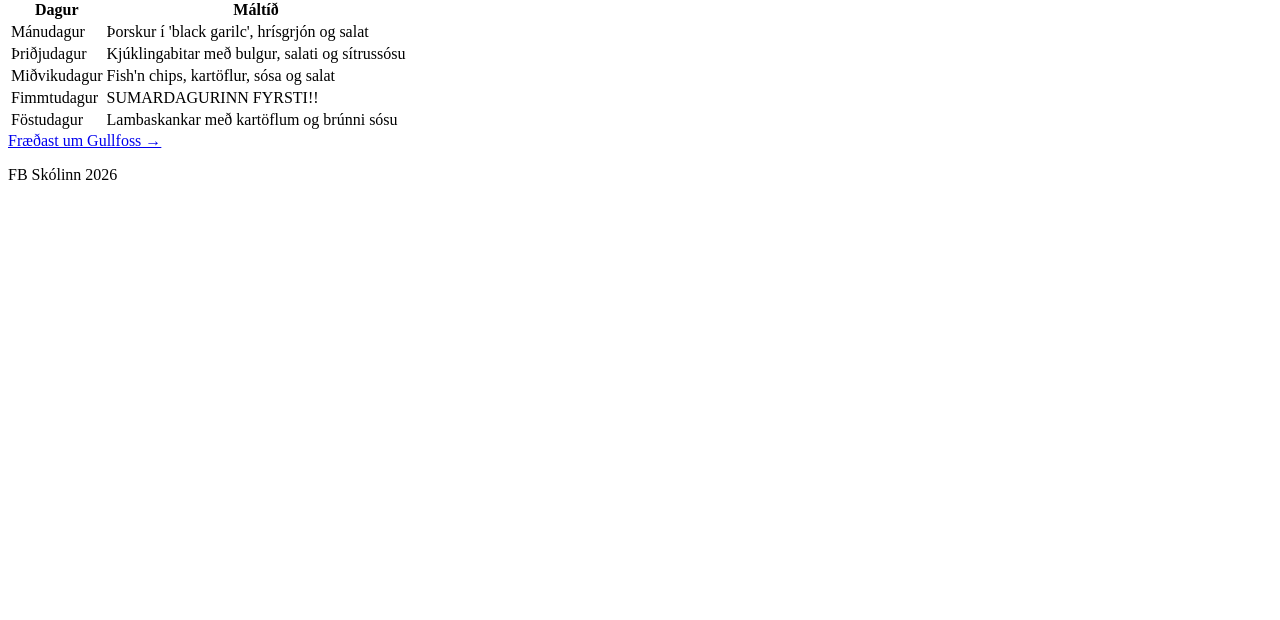
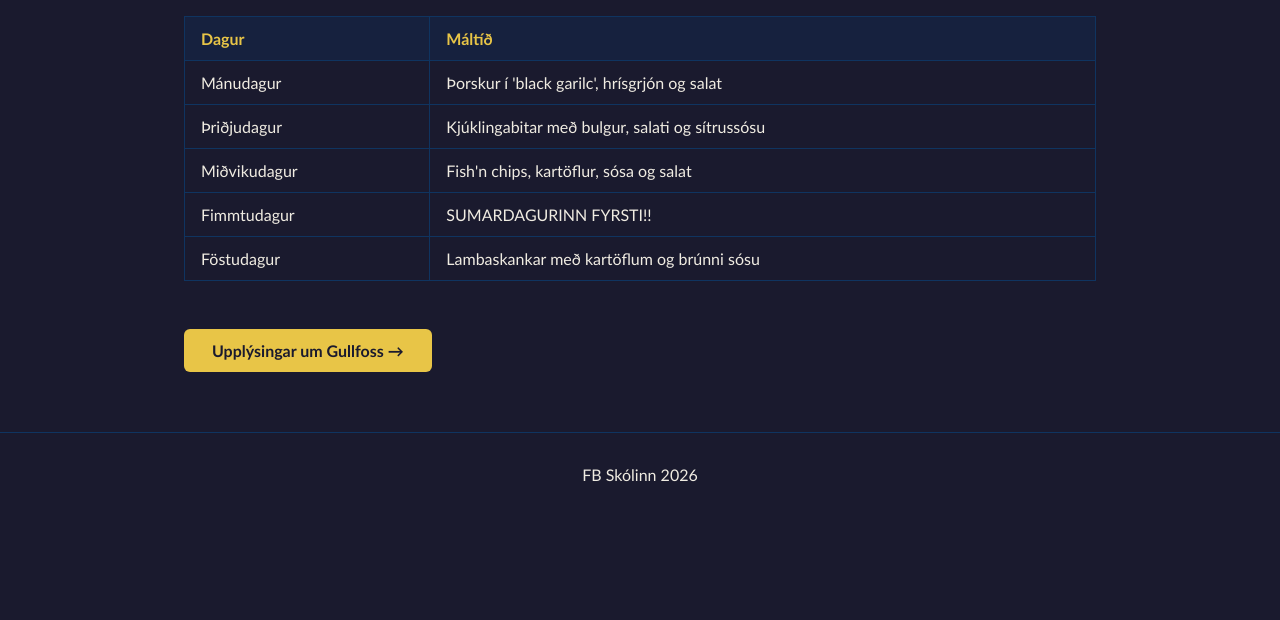
Before and after one commit to am3907922-ux/Matse-ill-og-Gullfoss, a website: page views/matseðill.html in a window 1280 px wide. Shown: the part 180-800 px from the top of the page. Drawn offline with Linux system fonts and the light colour scheme.

Commit message:
Þurfti að laga nokkrar villur, verkefnið er tilbúið núna

```diff
--- a/app.js
+++ b/app.js
@@ -6,7 +6,7 @@ const PORT = 3000;
 app.use(express.static('public'));
 
 // Routes
-const matseðillRoutes = require('./routes/matseðill');
+const matseðillRoutes = require('./routes/matsedill');
 const gullfossRoutes = require('./routes/gullfoss');
 
 app.use('/', matseðillRoutes);
--- a/views/matseðill.html
+++ b/views/matseðill.html
@@ -4,7 +4,7 @@
     <meta charset="UTF-8">
     <meta name="viewport" content="width=device-width, initial-scale=1.0">
     <title>FB Matseðill</title>
-    <link rel="stylesheet" href="/css/stíll.css">
+    <link rel="stylesheet" href="/css/styles.css">
 </head>
 <body>
 
@@ -46,7 +46,7 @@
             </tr>
         </table>
 
-        <a href="/gullfoss">Fræðast um Gullfoss →</a>
+        <a href="/gullfoss">Upplýsingar um Gullfoss →</a>
     </main>
 
     <footer>
```
Also changed, not shown: views/gullfoss.html (+1 -1 lines), public/css/styles.css (renamed from public/css/stiles.css), routes/gullfoss.js (renamed from gullfoss.js), routes/matsedill.js (renamed from matseðill.js).
